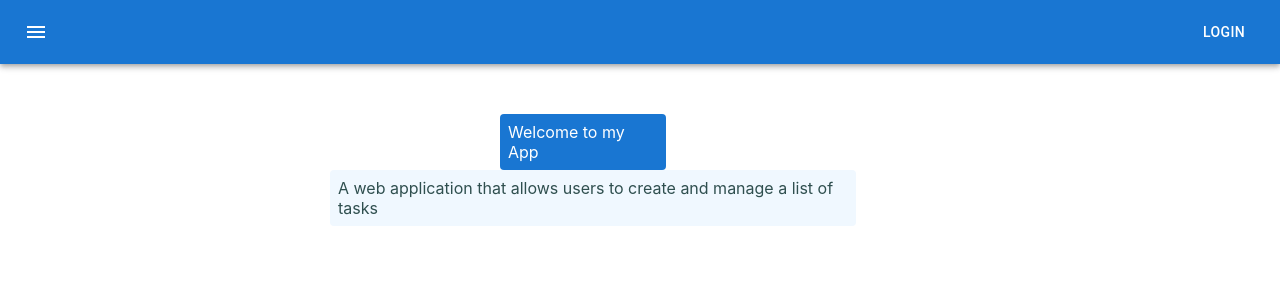
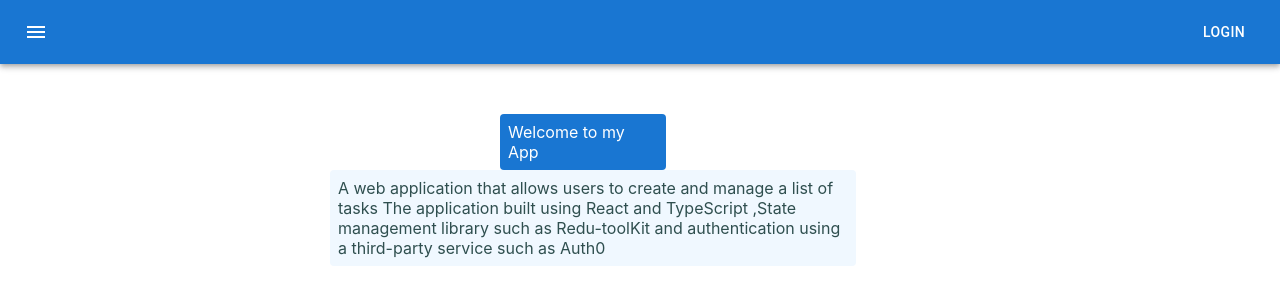
Before and after one commit to harshitvangara/react-app-auth0, a React (Create React App) app: page / in a window 1280 px wide. Shown: the top 304 px of the page. Built offline with nearby package versions, Linux system fonts and the light colour scheme.

Commit message:
Welcome page text added

```diff
--- a/src/components/Welcome.tsx
+++ b/src/components/Welcome.tsx
@@ -33,7 +33,10 @@ export  function Welcome() {
     <ThemeProvider theme={customTheme}>
       <MyThemeComponent>Welcome to my App</MyThemeComponent>
     </ThemeProvider>
-     <MyComponent>A web application that allows users to create and manage a list of tasks</MyComponent>
+     <MyComponent>A web application that allows users to create and manage a list of tasks
+     The application built using React and TypeScript ,State management library such as Redu-toolKit and
+     authentication using a third-party service such as Auth0
+     </MyComponent>
      </>
   );
 }
```
